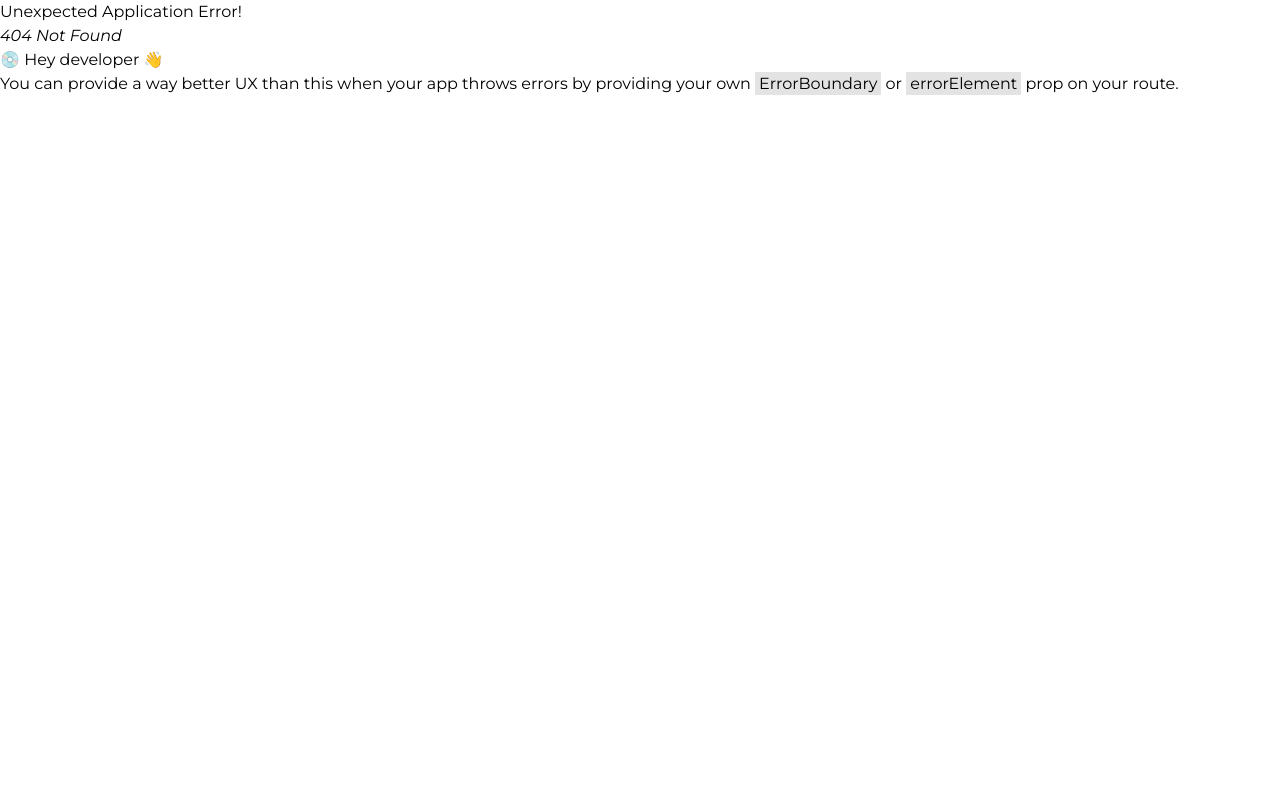
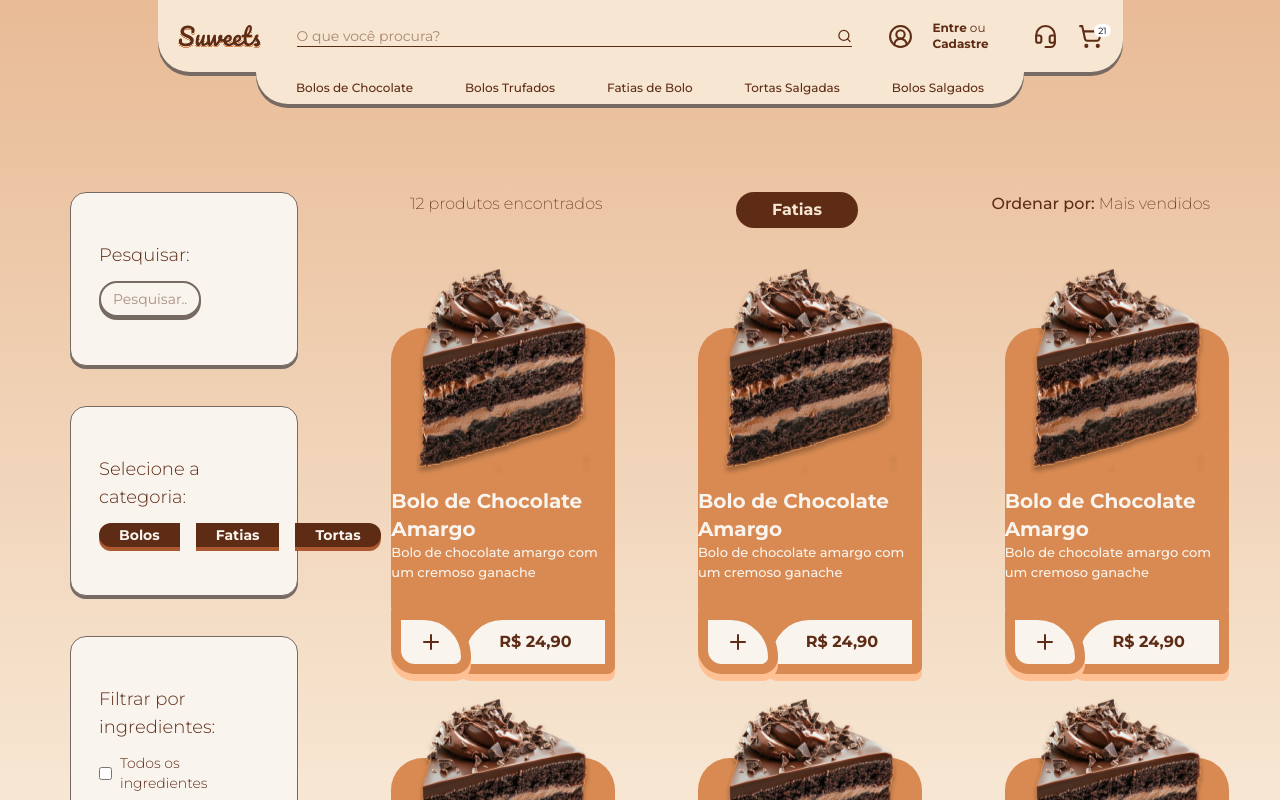
Before and after one commit to Suweets/suweets-front, a React (Vite) app: page /catalogo in a window 1280 px wide. Before the commit this address had no page. Built offline with nearby package versions, Linux system fonts and the light colour scheme.

Commit message:
[feature] criando catalogo

```diff
--- a/src/components/Cake/Cake.tsx
+++ b/src/components/Cake/Cake.tsx
@@ -1,6 +1,11 @@
+import { Plus } from "lucide-react";
 import chocolate_cake from "../../assets/cake4 2.svg";
 
-export default function Cake() {
+interface CakeProps {
+  isCatalog?: boolean;
+}
+
+export default function Cake({ isCatalog }: CakeProps) {
   return (
     <>
       <div className="bg-caramel shadow-cakeShadow relative z-50 flex h-fit w-80 flex-col items-center justify-center gap-2 rounded-4xl">
@@ -19,6 +24,18 @@ export default function Cake() {
         >
           <span className="text-chocolate-brown font-bold">R$ 24,90</span>
         </div>
+        {isCatalog && (
+          <div
+            className="bg-light-cream border-caramel shadow-cakeShadow absolute bottom-0 left-0 flex h-16 w-20 translate-y-9 items-center justify-center border-10 text-center"
+            style={{ borderRadius: "0px 100px 35px 50px" }}
+          >
+            <span className="text-chocolate-brown flex items-center justify-center text-center">
+              <button className="cursor-pointer">
+                <Plus />
+              </button>
+            </span>
+          </div>
+        )}
       </div>
     </>
   );
--- a/src/components/FormInput/FormInput.tsx
+++ b/src/components/FormInput/FormInput.tsx
@@ -1,15 +1,28 @@
-type InputProps = React.InputHTMLAttributes<HTMLInputElement>;
+import { InputHTMLAttributes } from "react";
+import { clsx } from "clsx";
+
+type InputProps = InputHTMLAttributes<HTMLInputElement>;
 
 interface FormInputProps extends InputProps {
   label?: string;
+  className?: string;
 }
 
-export default function FormInput({ label, ...props }: FormInputProps) {
+export default function FormInput({
+  label,
+  className,
+  ...props
+}: FormInputProps) {
   return (
     <div className="flex flex-col gap-3">
-      <label className="text-chocolate-brown font-bold">{label}</label>
+      {label && (
+        <label className="text-chocolate-brown font-bold">{label}</label>
+      )}
       <input
-        className="bg-light-cream border-base-gray shadow-grayShadow text-chocolate-brown w-full rounded-3xl border-2 p-3 text-sm outline-none"
+        className={clsx(
+          "bg-light-cream border-base-gray shadow-grayShadow text-chocolate-brown w-full rounded-3xl border-2 p-3 text-sm outline-none",
+          className,
+        )}
         {...props}
       />
     </div>
--- a/src/components/Header/Header.tsx
+++ b/src/components/Header/Header.tsx
@@ -8,7 +8,7 @@ export default function Header() {
 
   return (
     <div className="flex h-screen flex-col">
-      <div className="fixed z-20 flex w-full flex-col items-center justify-center">
+      <div className="fixed z-[50000] flex w-full flex-col items-center justify-center">
         <header className="bg-cream shadow-headerShadow relative flex w-[965px] items-center justify-between gap-4 rounded-b-4xl p-5">
           <Link to={"/"}>
             <img src={suweets} alt="" />
--- /dev/null
+++ b/src/pages/Catalogo.tsx
@@ -0,0 +1,126 @@
+import Cake from "../components/Cake/Cake";
+import FormInput from "../components/FormInput/FormInput";
+
+export default function Catalogo() {
+  return (
+    <div className="bg-cream bg-hero-gradient flex h-screen flex-col px-[70px]">
+      <section className="mt-48 mb-48 flex h-full w-full items-start justify-between gap-28">
+        <div className="flex w-1/5 flex-col gap-10">
+          <div className="bg-light-cream shadow-grayShadow border-base-gray flex h-full w-full flex-col items-start justify-center gap-3 rounded-2xl border py-12 pr-24 pl-7">
+            <span className="text-chocolate-brown text-lg font-light">
+              Pesquisar:
+            </span>
+            <FormInput
+              className="h-9 w-full"
+              type="text"
+              placeholder="Pesquisar..."
+            />
+          </div>
+          <div className="bg-light-cream shadow-grayShadow border-base-gray flex h-full w-full flex-col items-start justify-between gap-3 rounded-2xl border py-12 pr-24 pl-7">
+            <span className="text-chocolate-brown text-lg font-light">
+              Selecione a categoria:
+            </span>
+            <div className="text-light-cream flex w-full gap-4 text-sm font-bold">
+              <button className="bg-chocolate-brown shadow-buttonShadow hover:bg-light-brown shrink cursor-pointer rounded-l-3xl px-5 py-0.5 transition-colors active:scale-95 active:shadow-none">
+                Bolos
+              </button>
+              <button className="bg-chocolate-brown shadow-buttonShadow hover:bg-light-brown shrink cursor-pointer px-5 py-0.5 transition-colors active:scale-95 active:shadow-none">
+                Fatias
+              </button>
+              <button className="bg-chocolate-brown shadow-buttonShadow hover:bg-light-brown shrink cursor-pointer rounded-r-3xl px-5 py-0.5 transition-colors active:scale-95 active:shadow-none">
+                Tortas
+              </button>
+            </div>
+          </div>
+          <div className="bg-light-cream shadow-grayShadow border-base-gray flex h-full w-full flex-col items-start justify-center gap-3 rounded-2xl border py-12 pr-24 pl-7">
+            <span className="text-chocolate-brown text-lg font-light">
+              Filtrar por ingredientes:
+            </span>
+            <div className="flex w-full flex-col gap-2">
+              <div className="flex items-center gap-2">
+                <input type="checkbox" id="todos-ing" name="todos-ing" />
+                <label
+                  className="text-chocolate-brown text-sm font-light"
+                  htmlFor="todos-ing"
+                >
+                  Todos os ingredientes
+                </label>
+              </div>
+              <div className="flex items-center gap-2">
+                <input type="checkbox" id="chocolate" name="chocolate" />
+                <label
+                  className="text-chocolate-brown text-sm font-light"
+                  htmlFor="chocolate"
+                >
+                  Chocolate
+                </label>
+              </div>
+              <div className="flex items-center gap-2">
+                <input type="checkbox" id="maracuja" name="maracuja" />
+                <label
+                  className="text-chocolate-brown text-sm font-light"
+                  htmlFor="maracuja"
+                >
+                  Maracujá
+                </label>
+              </div>
+              <div className="flex items-center gap-2">
+                <input
+                  type="checkbox"
+                  id="creme-morango"
+                  name="creme-morango"
+                />
+                <label
+                  className="text-chocolate-brown text-sm font-light"
+                  htmlFor="creme-morango"
+                >
+                  Creme de Morango
+                </label>
+              </div>
+              <div className="flex items-center gap-2">
+                <input type="checkbox" id="brigadeiro" name="brigadeiro" />
+                <label
+                  className="text-chocolate-brown text-sm font-light"
+                  htmlFor="brigadeiro"
+                >
+                  Brigadeiro
+                </label>
+              </div>
+              <div className="flex items-center gap-2">
+                <input type="checkbox" id="morango" name="morango" />
+                <label
+                  className="text-chocolate-brown text-sm font-light"
+                  htmlFor="morango"
+                >
+                  Morango
+                </label>
+              </div>
+            </div>
+          </div>
+        </div>
+        <div className="flex h-full w-4/5 flex-col justify-start gap-25">
+          <div className="text-chocolate-brown flex w-full justify-between">
+            <span className="font-extralight">12 produtos encontrados</span>
+            <span className="bg-chocolate-brown text-cream rounded-3xl px-9 py-1.5 font-bold">
+              Fatias
+            </span>
+            <span className="font-medium">
+              Ordenar por:
+              <span className="font-extralight"> Mais vendidos</span>
+            </span>
+          </div>
+          <div className="grid grid-cols-3 grid-rows-5 gap-30">
+            {Array.from({ length: 10 }).map((_, index) => (
+              <div
+                key={index}
+                className="flex h-full w-full items-center justify-center"
+              >
+                <Cake isCatalog />
+              </div>
+            ))}
+          </div>
+        </div>
+      </section>
+    </div>
+  );
+}
--- a/src/pages/Main.tsx
+++ b/src/pages/Main.tsx
@@ -7,6 +7,7 @@ import Flavors from "../components/Flavors/Flavors";
 import Pie from "../assets/tortaWhy.png";
 import Ingredients from "../assets/ingredientesWhy.png";
 import Bolo from "../assets/boloWhy.png";
+import { Link } from "react-router";
 
 export default function Main() {
   return (
@@ -20,8 +21,17 @@ export default function Main() {
               qualquer momento!
             </span>
             <div className="flex w-full gap-5">
-              <Button>Faça seu pedido</Button>
-              <Button variant="secondary">Ver catálogo</Button>
+              <Link
+                to={"/catalogo"}
+                className="bg-terracota shadow-buttonShadow text-cream cursor-pointer rounded-2xl p-3 font-bold transition-colors hover:bg-[#d86a42] active:scale-95 active:shadow-none"
+              >
+                Faça seu pedido
+              </Link>
+              <Button variant="secondary">
+                <Link to={"/catalogo"} className="">
+                  Ver catálogo
+                </Link>
+              </Button>
             </div>
           </div>
           <img src={heroImg} alt="" className="animate-float" />
--- a/src/router/router.ts
+++ b/src/router/router.ts
@@ -3,6 +3,7 @@ import Header from "../components/Header/Header.tsx";
 import Main from "../pages/Main.tsx";
 import Register from "../pages/Register.tsx";
 import Login from "../pages/Login.tsx";
+import Catalogo from "../pages/Catalogo.tsx";
 
 const router = createBrowserRouter([
   {
@@ -11,6 +12,7 @@ const router = createBrowserRouter([
       { path: "/", Component: Main },
       { path: "/register", Component: Register },
       { path: "/login", Component: Login },
+      { path: "/catalogo", Component: Catalogo },
     ],
   },
 ]);
--- /dev/null
+++ b/src/services/getFatias.ts
@@ -0,0 +1 @@
+import axios from 'axios';
```
Also changed, not shown: 2 other files (tests, documents, lock files or other folders).
